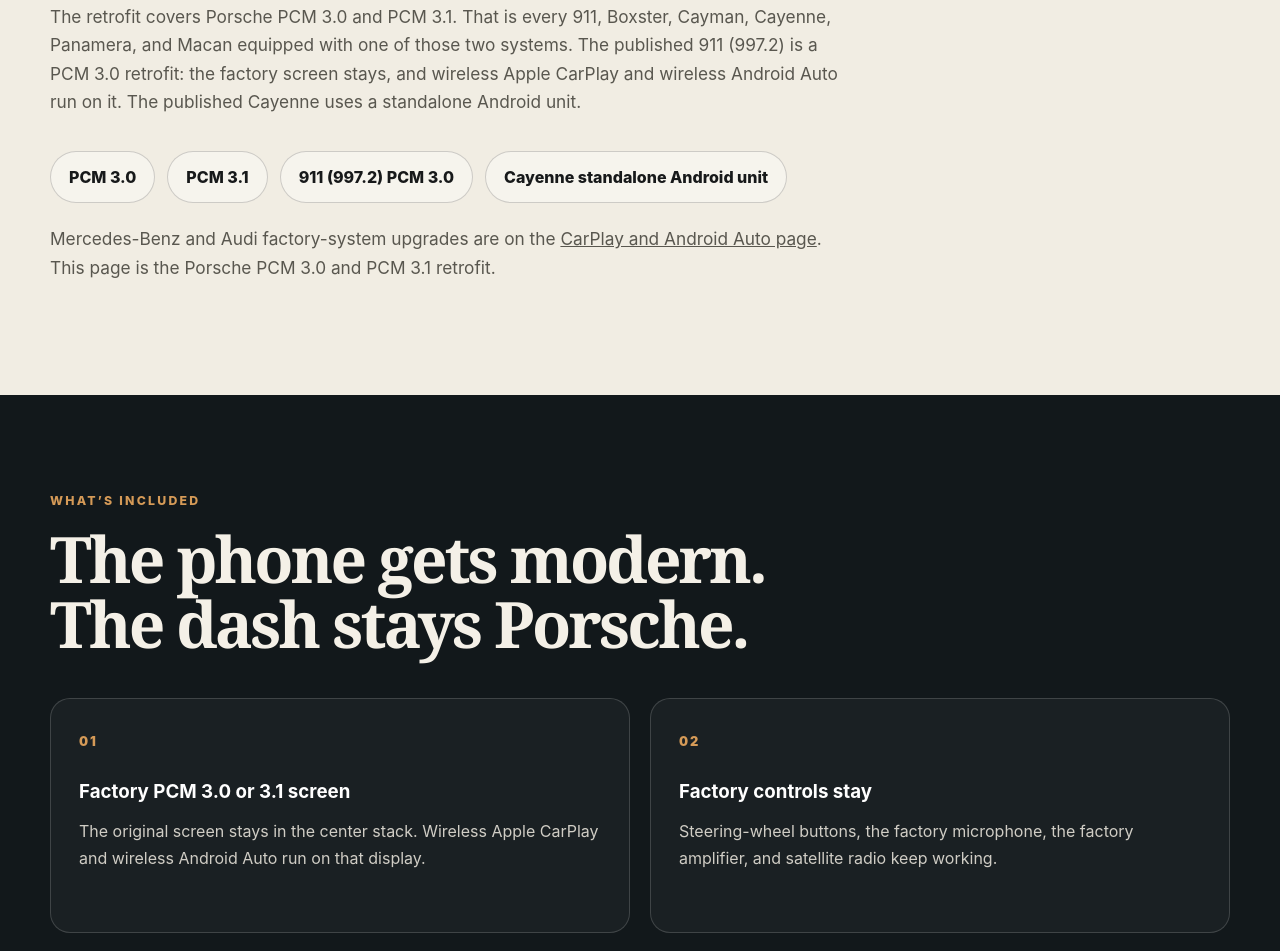
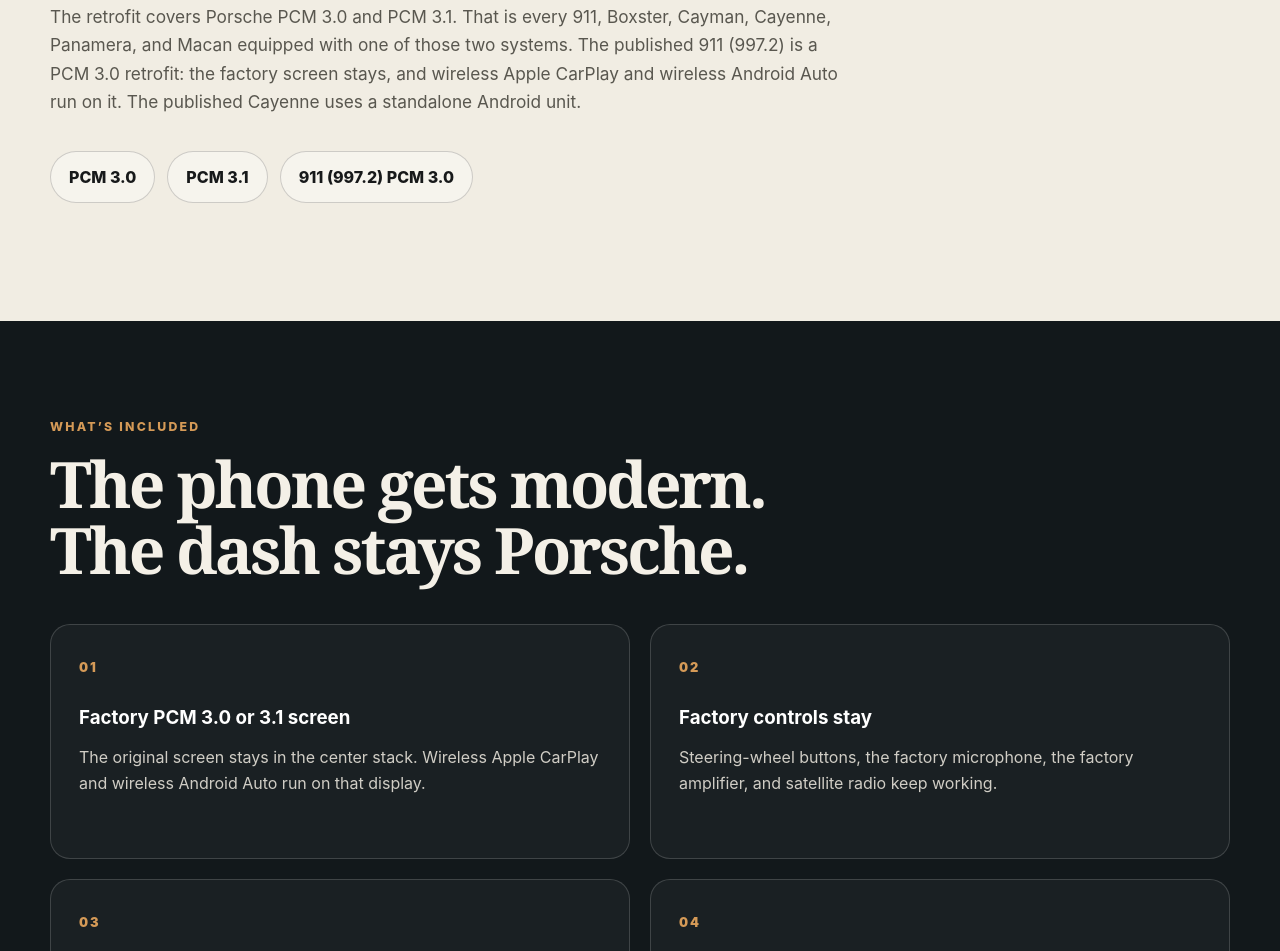
Before and after one commit to ryanehiggins/depotmotorworks, a plain HTML site: page porsche-pcm-carplay.html in a window 1280 px wide. Shown: the part 1856-2807 px from the top of the page. Drawn offline with Linux system fonts and the light colour scheme.

Commit message:
Trim the coverage pills and drop the Mercedes and Audi aside.
The coverage row keeps PCM 3.0, PCM 3.1, and the 911 (997.2) PCM 3.0 tag.

Co-authored-by: ryanehiggins <ryanehiggins@users.noreply.github.com>

```diff
--- a/porsche-pcm-carplay.html
+++ b/porsche-pcm-carplay.html
@@ -109,8 +109,7 @@ src="https://www.facebook.com/tr?id=1576387917274548&ev=PageView&noscript=1"
       <div class="eyebrow">Which cars</div>
       <h2 class="section-title">PCM 3.0 and PCM 3.1, on every Porsche that has one.</h2>
       <p class="copy">The retrofit covers Porsche PCM 3.0 and PCM 3.1. That is every 911, Boxster, Cayman, Cayenne, Panamera, and Macan equipped with one of those two systems. The published 911 (997.2) is a PCM 3.0 retrofit: the factory screen stays, and wireless Apple CarPlay and wireless Android Auto run on it. The published Cayenne uses a standalone Android unit.</p>
-      <div class="compatibility-row"><span>PCM 3.0</span><span>PCM 3.1</span><span>911 (997.2) PCM 3.0</span><span>Cayenne standalone Android unit</span></div>
-      <p class="copy">Mercedes-Benz and Audi factory-system upgrades are on the <a href="/carplay-upgrades" style="text-decoration:underline">CarPlay and Android Auto page</a>. This page is the Porsche PCM 3.0 and PCM 3.1 retrofit.</p>
+      <div class="compatibility-row"><span>PCM 3.0</span><span>PCM 3.1</span><span>911 (997.2) PCM 3.0</span></div>
     </div>
   </section>
 
```
